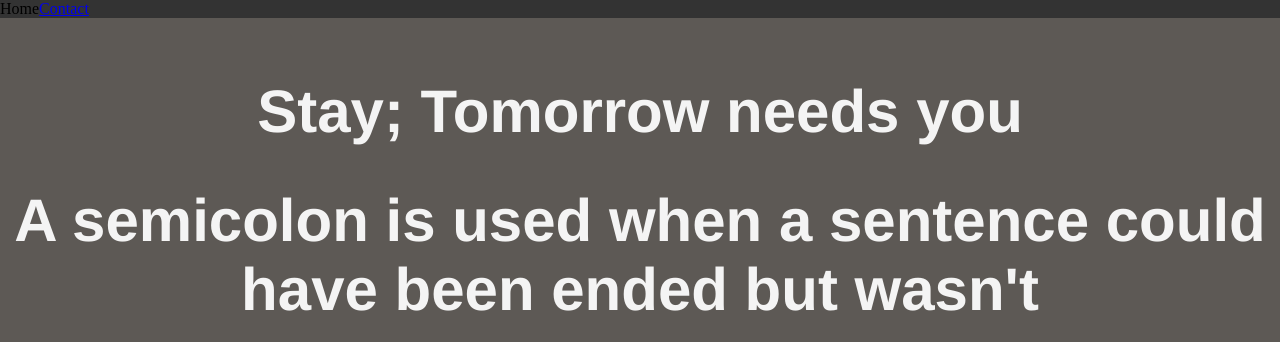
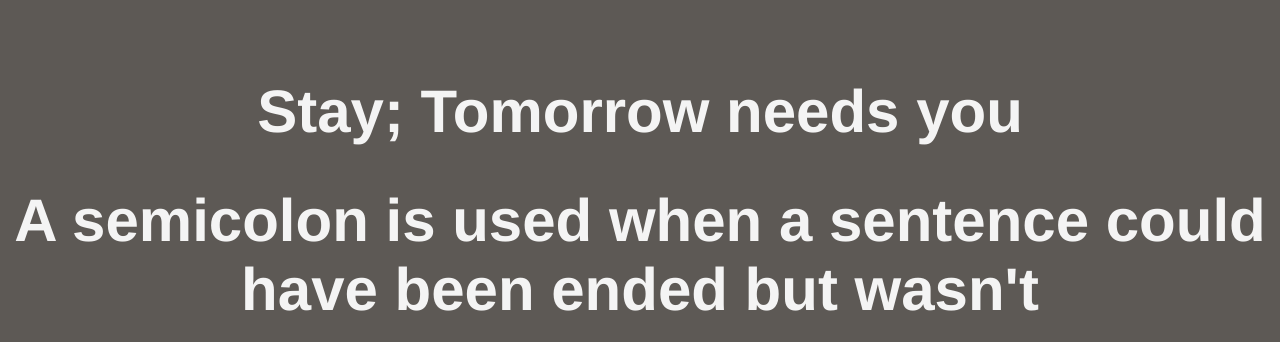
Before and after one commit to REEEee42069/suicide-prevention, a plain HTML site: page index.html in a window 1280 px wide. Shown: the top 342 px of the page. Drawn offline with Linux system fonts and the light colour scheme; a web font is replaced by a local one.

Commit message:
Update index.html

```diff
--- a/index.html
+++ b/index.html
@@ -1,8 +1,5 @@
 <body style="background-color:5D5955;">
-<ul class="ul">
-  <li><a class="li"class="lia">Home</a></li>
-  <li><a class="li"class="lia" href="https://988lifeline.org/?utm_source=google&utm_medium=web&utm_campaign=onebox">Contact</a></li>
-</ul>
+
 <title>Teen Suicide PSA</title>
 <link rel="stylesheet" href="info.css">
 <link rel="stylesheet" href="style.css">
```
